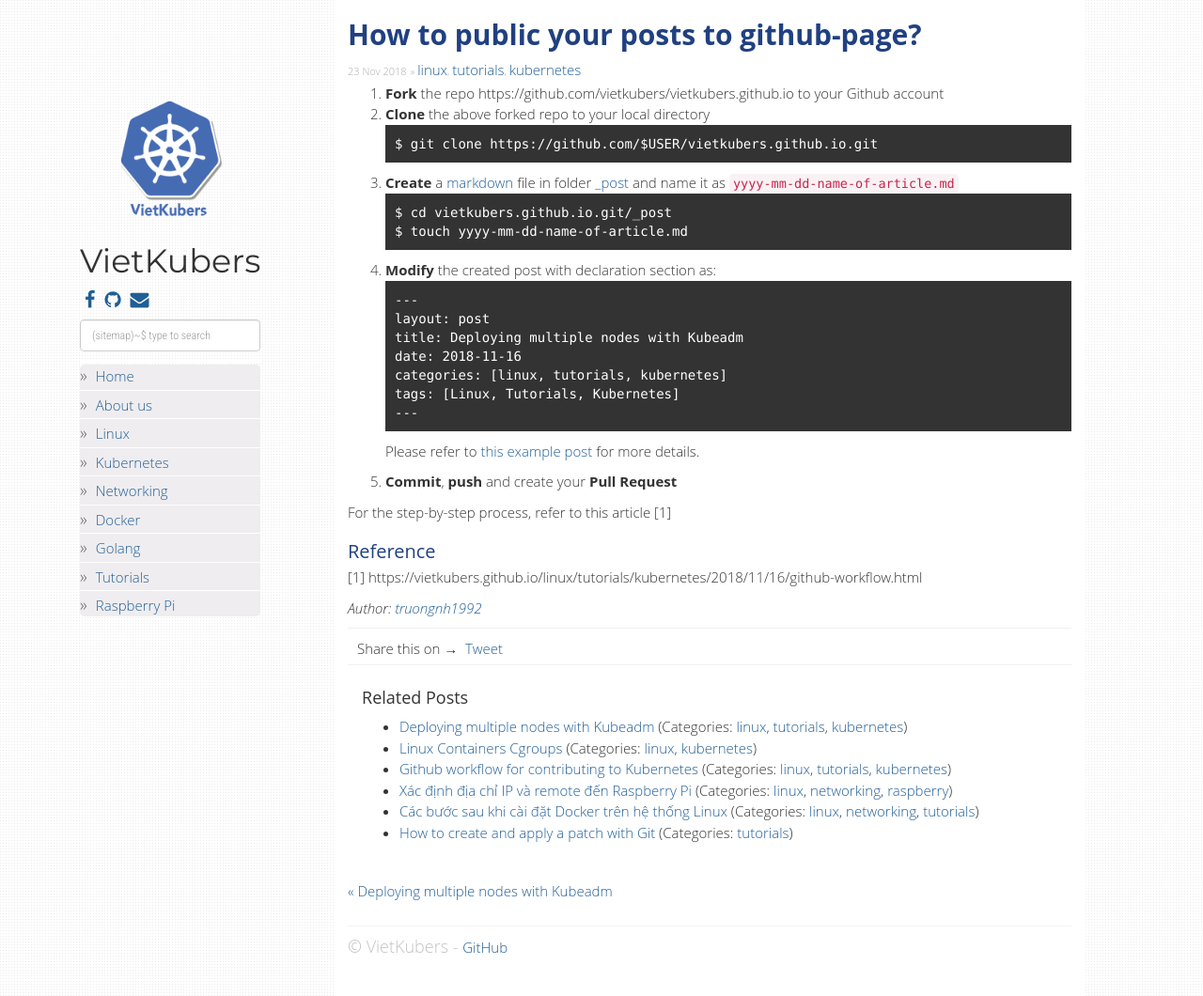
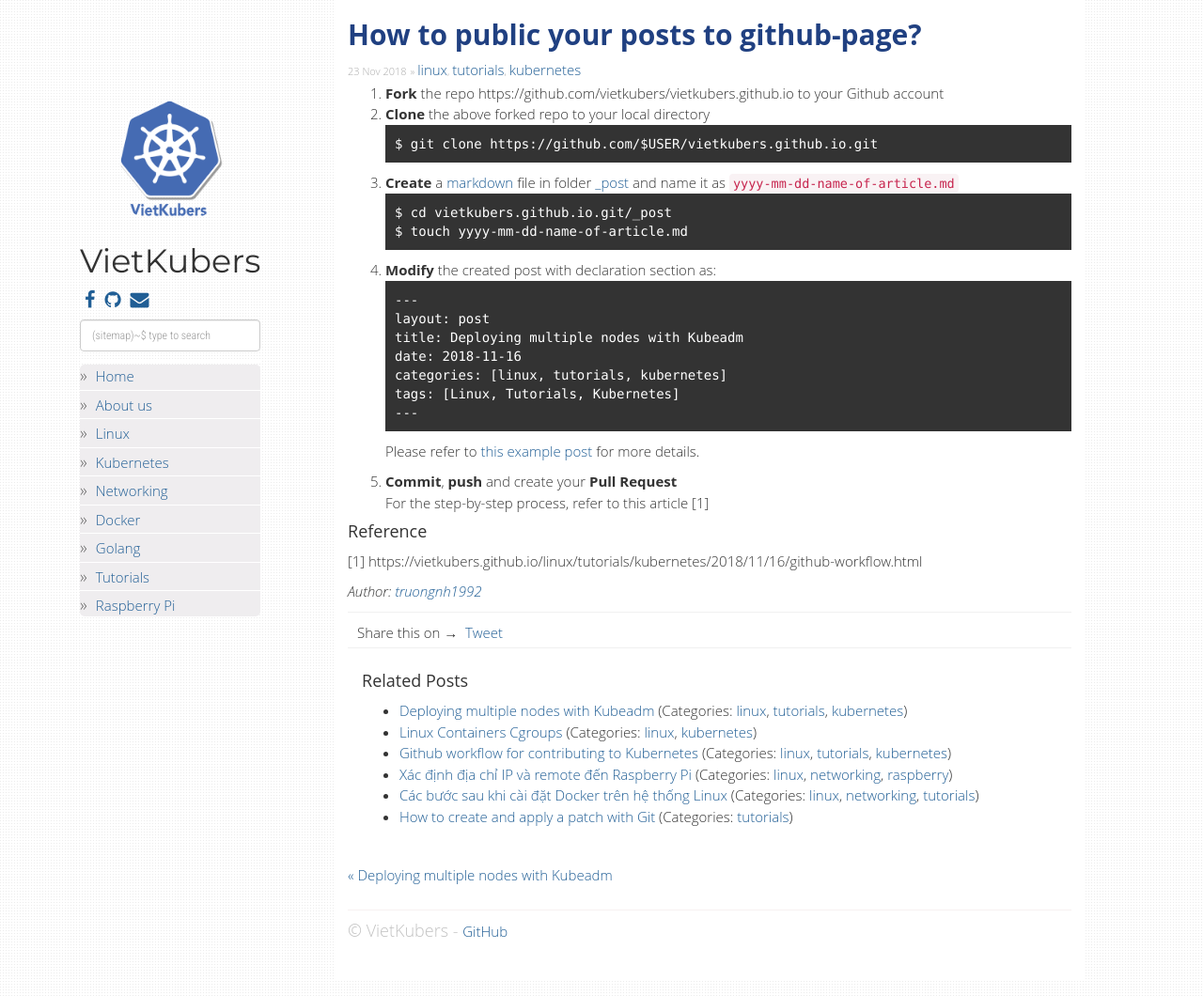
Before and after one commit to vietkubers/vietkubers.github.io, a Jekyll site: the page built from _posts/2018-11-23-public_to_github-page.md, in a window 1280 px wide and 1060 px high. Shown: the whole window at 94% size. Built offline with Jekyll 4.4.1, drawn with Linux system fonts in a browser that asks for light colours; nearby versions of some CDN libraries; comment, search, counter and statistics services are not loaded.

````diff
--- a/_posts/2018-11-23-public_to_github-page.md
+++ b/_posts/2018-11-23-public_to_github-page.md
@@ -28,10 +28,9 @@ tags: [Linux, Tutorials, Kubernetes]
 ```
 Please refer to [this example post](https://raw.githubusercontent.com/vietkubers/vietkubers.github.io/master/_posts/2018-11-21-deploying-multiplenodes-with-kubeadm.md) for more details.
 5. **Commit**, **push** and create your **Pull Request**
-
 For the step-by-step process, refer to this article [1]
 
-### Reference
+#### Reference
 
 [1] https://vietkubers.github.io/linux/tutorials/kubernetes/2018/11/16/github-workflow.html
 
````
